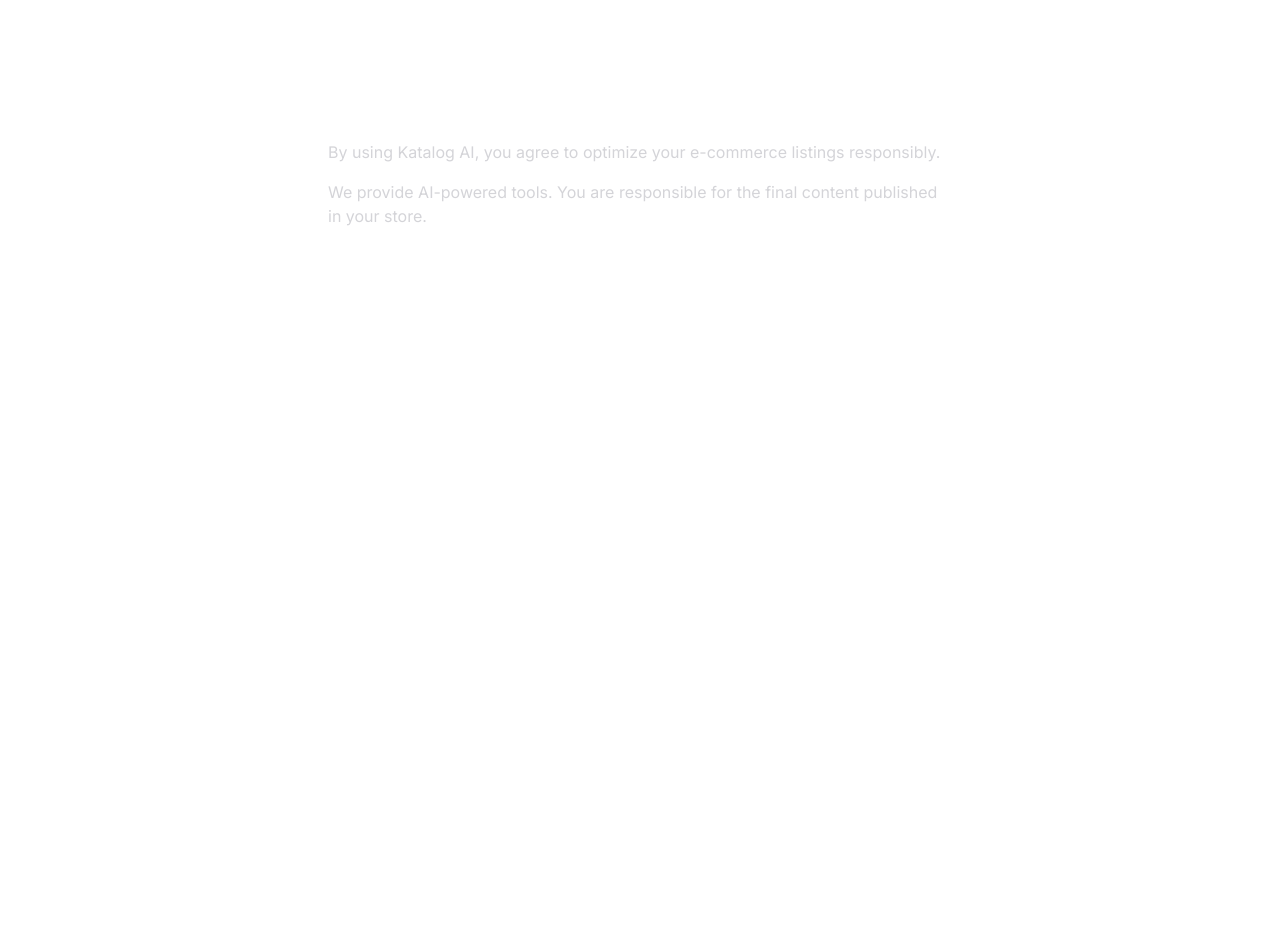
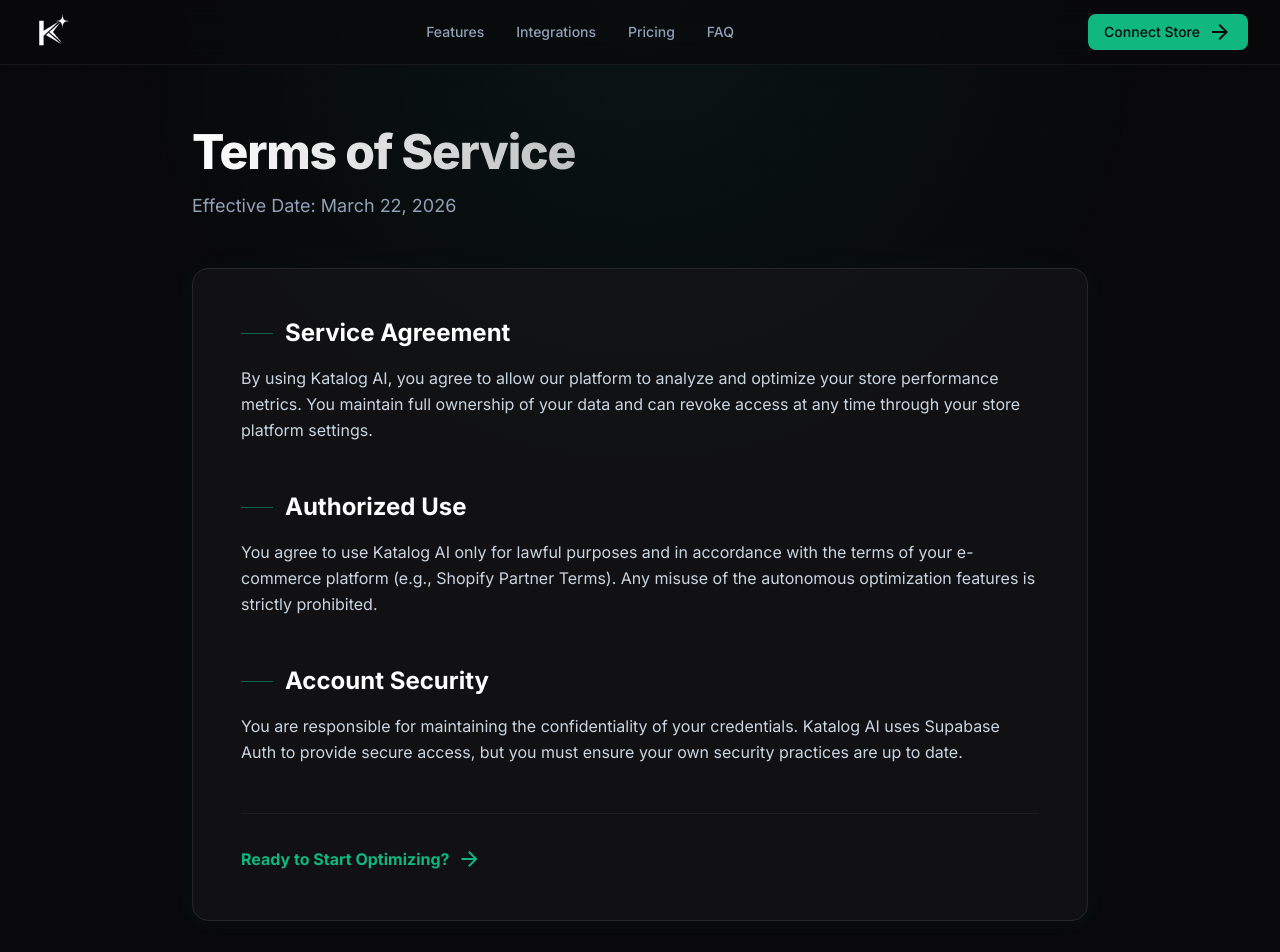
Before and after one commit to Robbin360/katalog-ai, a Next.js app: page /terms in a window 1280 px wide. Shown: the top 952 px of the page. Before the commit the page ends 800 px from the top, so only its background shows below. Built offline with nearby package versions, Linux system fonts and the light colour scheme; no server answers.

Commit message:
feat: implement auth layout with theme toggle and add static privacy and terms pages

```diff
--- a/app/(auth)/layout.tsx
+++ b/app/(auth)/layout.tsx
@@ -151,7 +151,6 @@
                         {([
                             { label: "Privacy",  href: "/privacy"  },
                             { label: "Terms",    href: "/terms"    },
-                            { label: "Security", href: "/security" },
                         ] as const).map(({ label, href }) => (
                             <Link
                                 key={href}
@@ -163,7 +162,7 @@
                         ))}
                     </div>
                     <p className="text-[11px] font-bold tracking-[0.2em] uppercase text-white/20 transition-colors duration-700">
-                        © 2024 Katalog AI. Secure Infrastructure.
+                        © {new Date().getFullYear()} <span className="notranslate">Katalog AI</span>. Secure Infrastructure.
                     </p>
                 </footer>
             </main>
--- a/app/(auth)/login/page.tsx
+++ b/app/(auth)/login/page.tsx
@@ -80,7 +80,7 @@
                             className="absolute right-3 top-1/2 -translate-y-1/2 p-1.5 flex items-center justify-center text-[#d4d4d8]/40 hover:text-[#10b77f] transition-all duration-300 focus:outline-none pass-toggle"
                             aria-label="Toggle password visibility"
                         >
-                            <span className="material-symbols-outlined text-[20px]">
+                            <span className="material-symbols-outlined text-[20px] notranslate">
                                 {showPassword ? "visibility_off" : "visibility"}
                             </span>
                         </button>
--- a/app/(auth)/signup/page.tsx
+++ b/app/(auth)/signup/page.tsx
@@ -129,7 +129,7 @@
                             className="absolute right-3 top-1/2 -translate-y-1/2 p-1.5 flex items-center justify-center text-[#d4d4d8]/40 hover:text-[#10b77f] transition-all duration-300 focus:outline-none pass-toggle"
                             aria-label="Toggle password visibility"
                         >
-                            <span className="material-symbols-outlined text-[20px]">
+                            <span className="material-symbols-outlined text-[20px] notranslate">
                                 {showPassword ? "visibility_off" : "visibility"}
                             </span>
                         </button>
@@ -166,7 +166,7 @@
                             className="absolute right-3 top-1/2 -translate-y-1/2 p-1.5 flex items-center justify-center text-[#d4d4d8]/40 hover:text-[#10b77f] transition-all duration-300 focus:outline-none pass-toggle"
                             aria-label="Toggle confirm password visibility"
                         >
-                            <span className="material-symbols-outlined text-[20px]">
+                            <span className="material-symbols-outlined text-[20px] notranslate">
                                 {showConfirm ? "visibility_off" : "visibility"}
                             </span>
                         </button>
--- a/app/(auth)/update-password/page.tsx
+++ b/app/(auth)/update-password/page.tsx
@@ -102,7 +102,7 @@
                                 className="absolute right-3 top-1/2 -translate-y-1/2 p-1.5 flex items-center justify-center text-slate-400 dark:text-[#d4d4d8]/40 hover:text-[#10b77f] dark:hover:text-[#10b77f] transition-all duration-300 focus:outline-none pass-toggle"
                                 aria-label="Toggle password visibility"
                             >
-                                <span className="material-symbols-outlined text-[20px]">
+                                <span className="material-symbols-outlined text-[20px] notranslate">
                                     {showPassword ? "visibility_off" : "visibility"}
                                 </span>
                             </button>
@@ -139,7 +139,7 @@
                                 className="absolute right-3 top-1/2 -translate-y-1/2 p-1.5 flex items-center justify-center text-slate-400 dark:text-[#d4d4d8]/40 hover:text-[#10b77f] dark:hover:text-[#10b77f] transition-all duration-300 focus:outline-none pass-toggle"
                                 aria-label="Toggle confirm password visibility"
                             >
-                                <span className="material-symbols-outlined text-[20px]">
+                                <span className="material-symbols-outlined text-[20px] notranslate">
                                     {showConfirm ? "visibility_off" : "visibility"}
                                 </span>
                             </button>
--- a/app/(marketing)/privacy/page.tsx
+++ b/app/(marketing)/privacy/page.tsx
@@ -1,10 +1,80 @@
+"use client";
+
+import { useI18n } from "@/lib/i18n-context";
+import { Navbar } from "@/components/landing/Navbar";
+import Link from "next/link";
+
 export default function PrivacyPage() {
-    return (
-        <div className="max-w-2xl mx-auto py-20 px-6 text-zinc-300">
-            <h1 className="text-3xl font-bold text-white mb-6">Privacy Policy</h1>
-            <p className="mb-4">Last updated: April 2026</p>
-            <p className="mb-4">At Katalog AI, we only collect your email and profile name via X (Twitter) to create your account and provide our services.</p>
-            <p className="mb-4">We do not sell your data. Your information is stored securely in our encrypted database.</p>
+  const { t } = useI18n();
+
+  return (
+    <div className="flex flex-col min-h-screen bg-background-dark text-slate-100 font-display antialiased selection:bg-primary/30 overflow-x-hidden">
+      {/* Background decoration - Neural Glow & Grid from Stitch */}
+      <div className="fixed inset-0 z-0 bg-neural-glow pointer-events-none opacity-50"></div>
+      <div className="fixed inset-0 z-0 opacity-[0.03] bg-grid-pattern bg-grid pointer-events-none"></div>
+
+      <Navbar />
+
+      <main className="relative z-10 pt-32 pb-24 px-4 sm:px-6 lg:px-8">
+        <div className="max-w-4xl mx-auto">
+          <div className="animate-fade-in">
+            <h1 className="text-4xl md:text-5xl font-extrabold tracking-tight mb-4 bg-gradient-to-r from-white to-white/40 bg-clip-text text-transparent">
+              Privacy Policy
+            </h1>
+            <p className="text-slate-400 text-lg mb-12">
+              Last updated: {new Date().toLocaleDateString('en-US', { month: 'long', day: 'numeric', year: 'numeric' })}
+            </p>
+
+            <div className="glass-card p-8 md:p-12 space-y-12 text-slate-300 leading-relaxed shadow-glow/5 border-white/5">
+              <section className="space-y-4">
+                <h2 className="text-2xl font-bold text-white flex items-center gap-3">
+                  <span className="w-8 h-[1px] bg-primary/50"></span>
+                  Information We Collect
+                </h2>
+                <p>
+                  We collect information that is necessary to provide our autonomous e-commerce optimization services. This includes store data, product performance metrics, and account information required for integrations with platforms like Shopify.
+                </p>
+              </section>
+
+              <section className="space-y-4">
+                <h2 className="text-2xl font-bold text-white flex items-center gap-3">
+                  <span className="w-8 h-[1px] bg-primary/50"></span>
+                  How We Use Your Data
+                </h2>
+                <p>
+                  Your data is used specifically for technical analysis, trend prediction, and the execution of optimization tasks through our AI engine. We never sell your data to third parties.
+                </p>
+              </section>
+
+              <section className="space-y-4">
+                <h2 className="text-2xl font-bold text-white flex items-center gap-3">
+                  <span className="w-8 h-[1px] bg-primary/50"></span>
+                  Security
+                </h2>
+                <p>
+                  We implement industry-standard security measures including end-to-end encryption and secure OAuth protocols via Supabase to ensure your store credentials and data remain private.
+                </p>
+              </section>
+
+              <div className="pt-8 border-t border-white/5">
+                <Link href="/login" className="text-primary hover:text-emerald-400 font-bold transition-colors inline-flex items-center gap-2">
+                  Back to Security Dashboard
+                  <span className="material-symbols-outlined text-[18px] notranslate">arrow_forward</span>
+                </Link>
+              </div>
+            </div>
+          </div>
         </div>
-    )
+      </main>
+
+      {/* Simple Footer Copy */}
+      <footer className="relative z-10 py-12 border-t border-white/5">
+        <div className="max-w-7xl mx-auto px-4 text-center">
+          <p className="text-[11px] font-bold tracking-[0.2em] uppercase text-white/20">
+            © {new Date().getFullYear()} <span className="notranslate">Katalog AI</span>. SECURE INFRASTRUCTURE.
+          </p>
+        </div>
+      </footer>
+    </div>
+  );
 }
--- a/app/(marketing)/terms/page.tsx
+++ b/app/(marketing)/terms/page.tsx
@@ -1,9 +1,80 @@
+"use client";
+
+import { useI18n } from "@/lib/i18n-context";
+import { Navbar } from "@/components/landing/Navbar";
+import Link from "next/link";
+
 export default function TermsPage() {
-    return (
-        <div className="max-w-2xl mx-auto py-20 px-6 text-zinc-300">
-            <h1 className="text-3xl font-bold text-white mb-6">Terms of Service</h1>
-            <p className="mb-4">By using Katalog AI, you agree to optimize your e-commerce listings responsibly.</p>
-            <p className="mb-4">We provide AI-powered tools. You are responsible for the final content published in your store.</p>
+  const { t } = useI18n();
+
+  return (
+    <div className="flex flex-col min-h-screen bg-background-dark text-slate-100 font-display antialiased selection:bg-primary/30 overflow-x-hidden">
+      {/* Background decoration - Neural Glow & Grid from Stitch */}
+      <div className="fixed inset-0 z-0 bg-neural-glow pointer-events-none opacity-50"></div>
+      <div className="fixed inset-0 z-0 opacity-[0.03] bg-grid-pattern bg-grid pointer-events-none"></div>
+
+      <Navbar />
+
+      <main className="relative z-10 pt-32 pb-24 px-4 sm:px-6 lg:px-8">
+        <div className="max-w-4xl mx-auto">
+          <div className="animate-fade-in">
+            <h1 className="text-4xl md:text-5xl font-extrabold tracking-tight mb-4 bg-gradient-to-r from-white to-white/40 bg-clip-text text-transparent">
+              Terms of Service
+            </h1>
+            <p className="text-slate-400 text-lg mb-12">
+              Effective Date: {new Date().toLocaleDateString('en-US', { month: 'long', day: 'numeric', year: 'numeric' })}
+            </p>
+
+            <div className="glass-card p-8 md:p-12 space-y-12 text-slate-300 leading-relaxed shadow-glow/5 border-white/5">
+              <section className="space-y-4">
+                <h2 className="text-2xl font-bold text-white flex items-center gap-3">
+                  <span className="w-8 h-[1px] bg-primary/50"></span>
+                  Service Agreement
+                </h2>
+                <p>
+                  By using Katalog AI, you agree to allow our platform to analyze and optimize your store performance metrics. You maintain full ownership of your data and can revoke access at any time through your store platform settings.
+                </p>
+              </section>
+
+              <section className="space-y-4">
+                <h2 className="text-2xl font-bold text-white flex items-center gap-3">
+                  <span className="w-8 h-[1px] bg-primary/50"></span>
+                  Authorized Use
+                </h2>
+                <p>
+                  You agree to use Katalog AI only for lawful purposes and in accordance with the terms of your e-commerce platform (e.g., Shopify Partner Terms). Any misuse of the autonomous optimization features is strictly prohibited.
+                </p>
+              </section>
+
+              <section className="space-y-4">
+                <h2 className="text-2xl font-bold text-white flex items-center gap-3">
+                  <span className="w-8 h-[1px] bg-primary/50"></span>
+                  Account Security
+                </h2>
+                <p>
+                  You are responsible for maintaining the confidentiality of your credentials. Katalog AI uses Supabase Auth to provide secure access, but you must ensure your own security practices are up to date.
+                </p>
+              </section>
+
+              <div className="pt-8 border-t border-white/5">
+                <Link href="/signup" className="text-primary hover:text-emerald-400 font-bold transition-colors inline-flex items-center gap-2">
+                  Ready to Start Optimizing?
+                  <span className="material-symbols-outlined text-[18px] notranslate">arrow_forward</span>
+                </Link>
+              </div>
+            </div>
+          </div>
         </div>
-    )
+      </main>
+
+      {/* Simple Footer Copy */}
+      <footer className="relative z-10 py-12 border-t border-white/5">
+        <div className="max-w-7xl mx-auto px-4 text-center">
+          <p className="text-[11px] font-bold tracking-[0.2em] uppercase text-white/20">
+            © {new Date().getFullYear()} <span className="notranslate">Katalog AI</span>. SECURE INFRASTRUCTURE.
+          </p>
+        </div>
+      </footer>
+    </div>
+  );
 }
--- a/components/auth/theme-toggle.tsx
+++ b/components/auth/theme-toggle.tsx
@@ -15,7 +15,7 @@
             <button
                 aria-label="Change theme"
                 onClick={() => setTheme(isDark ? "light" : "dark")}
-                className="relative flex items-center w-[72px] h-9 bg-black/10 dark:bg-white/[0.05] backdrop-blur-md border border-black/10 dark:border-white/10 rounded-full transition-all duration-500 cursor-pointer shadow-lg p-1 overflow-hidden"
+                className="relative notranslate flex items-center w-[72px] h-9 bg-black/10 dark:bg-white/[0.05] backdrop-blur-md border border-black/10 dark:border-white/10 rounded-full transition-all duration-500 cursor-pointer shadow-lg p-1 overflow-hidden"
             >
                 {/* Sliding Knob */}
                 <div
--- a/proxy.ts
+++ b/proxy.ts
@@ -37,6 +37,8 @@
         path.startsWith('/signup') ||
         path.startsWith('/forgot-password') ||
         path.startsWith('/update-password') ||
+        path.startsWith('/privacy') ||
+        path.startsWith('/terms') ||
         path.startsWith('/auth') ||
         path.startsWith('/api');
 
```
